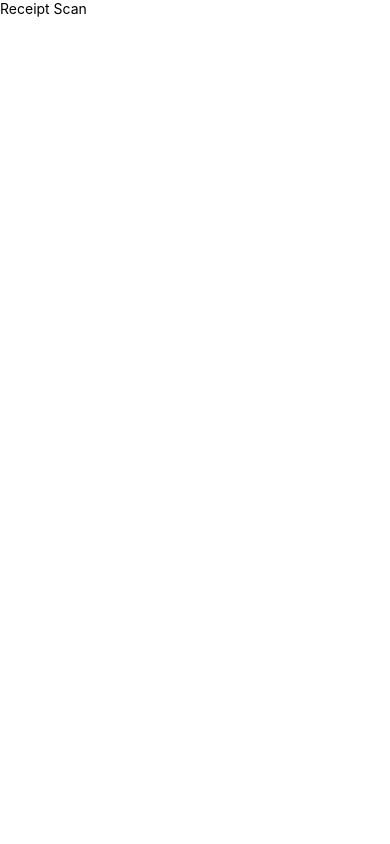
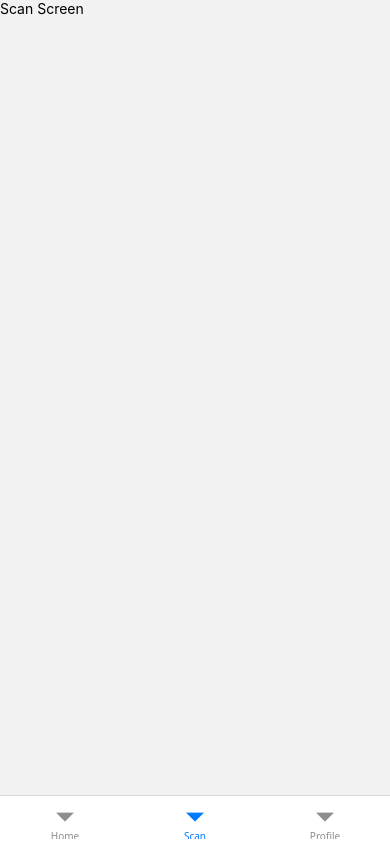
Before and after one commit to kazireazulislam01/receipt-scan, a React Native app: screen /Scan in a window 390 px wide. Built offline with nearby package versions, Linux system fonts and the light colour scheme.

Commit message:
Bottom Tab Added

```diff
--- a/App.js
+++ b/App.js
@@ -1,14 +1,12 @@
-import {StyleSheet, Text, View} from 'react-native';
-import React from 'react';
+import {NavigationContainer} from '@react-navigation/native';
+import MainNavigation from './src/navigation/MainNavigation/MainNavigation';
 
 const App = () => {
   return (
-    <View className="bg-white flex-1 justify-center items-center">
-      <Text className="text-xl">Receipt Scan</Text>
-    </View>
+    <NavigationContainer>
+      <MainNavigation />
+    </NavigationContainer>
   );
 };
 
 export default App;
-
-const styles = StyleSheet.create({});
--- a/package.json
+++ b/package.json
@@ -10,9 +10,13 @@
     "test": "jest"
   },
   "dependencies": {
+    "@react-navigation/bottom-tabs": "^7.2.0",
+    "@react-navigation/native": "^7.0.14",
     "nativewind": "2.0.11",
     "react": "18.2.0",
-    "react-native": "0.74.6"
+    "react-native": "0.74.6",
+    "react-native-safe-area-context": "^5.0.0",
+    "react-native-screens": "^4.4.0"
   },
   "devDependencies": {
     "@babel/core": "^7.20.0",
--- /dev/null
+++ b/src/assets/icon/index.js
@@ -0,0 +1,3 @@
+export * from './HomeIcon';
+export * from './ScanIcon';
+export * from './ProfileIcon';
--- /dev/null
+++ b/src/navigation/MainNavigation/MainNavigation.js
@@ -0,0 +1,20 @@
+import * as React from 'react';
+import {createBottomTabNavigator} from '@react-navigation/bottom-tabs';
+import {HomeScreen, ProfileScreen, ScanScreen} from '../../screens';
+
+const Tab = createBottomTabNavigator();
+
+const MainNavigation = () => {
+  return (
+    <Tab.Navigator
+      screenOptions={{
+        headerShown: false,
+      }}>
+      <Tab.Screen name="Home" component={HomeScreen} />
+      <Tab.Screen name="Scan" component={ScanScreen} />
+      <Tab.Screen name="Profile" component={ProfileScreen} />
+    </Tab.Navigator>
+  );
+};
+
+export default MainNavigation;
--- /dev/null
+++ b/src/screens/HomeScreen.js
@@ -0,0 +1,14 @@
+import {StyleSheet, Text, View} from 'react-native';
+import React from 'react';
+
+const HomeScreen = () => {
+  return (
+    <View className="flex-1 justify-center items-center">
+      <Text>Home Screen</Text>
+    </View>
+  );
+};
+
+export {HomeScreen};
+
+const styles = StyleSheet.create({});
--- /dev/null
+++ b/src/screens/ProfileScreen.js
@@ -0,0 +1,14 @@
+import {StyleSheet, Text, View} from 'react-native';
+import React from 'react';
+
+const ProfileScreen = () => {
+  return (
+    <View className="flex-1 justify-center items-center">
+      <Text>Profile Screen</Text>
+    </View>
+  );
+};
+
+export {ProfileScreen};
+
+const styles = StyleSheet.create({});
--- /dev/null
+++ b/src/screens/ScanScreen.js
@@ -0,0 +1,14 @@
+import {StyleSheet, Text, View} from 'react-native';
+import React from 'react';
+
+const ScanScreen = () => {
+  return (
+    <View className="flex-1 justify-center items-center">
+      <Text>Scan Screen</Text>
+    </View>
+  );
+};
+
+export {ScanScreen};
+
+const styles = StyleSheet.create({});
--- /dev/null
+++ b/src/screens/index.js
@@ -0,0 +1,3 @@
+export * from './HomeScreen';
+export * from './ScanScreen';
+export * from './ProfileScreen';
```
Also changed, not shown: src/assets/icon/HomeIcon.js (added, +18 -0 lines), src/assets/icon/ProfileIcon.js (added, +18 -0 lines), src/assets/icon/ScanIcon.js (added, +18 -0 lines), 1 other file (tests, documents, lock files or other folders).
